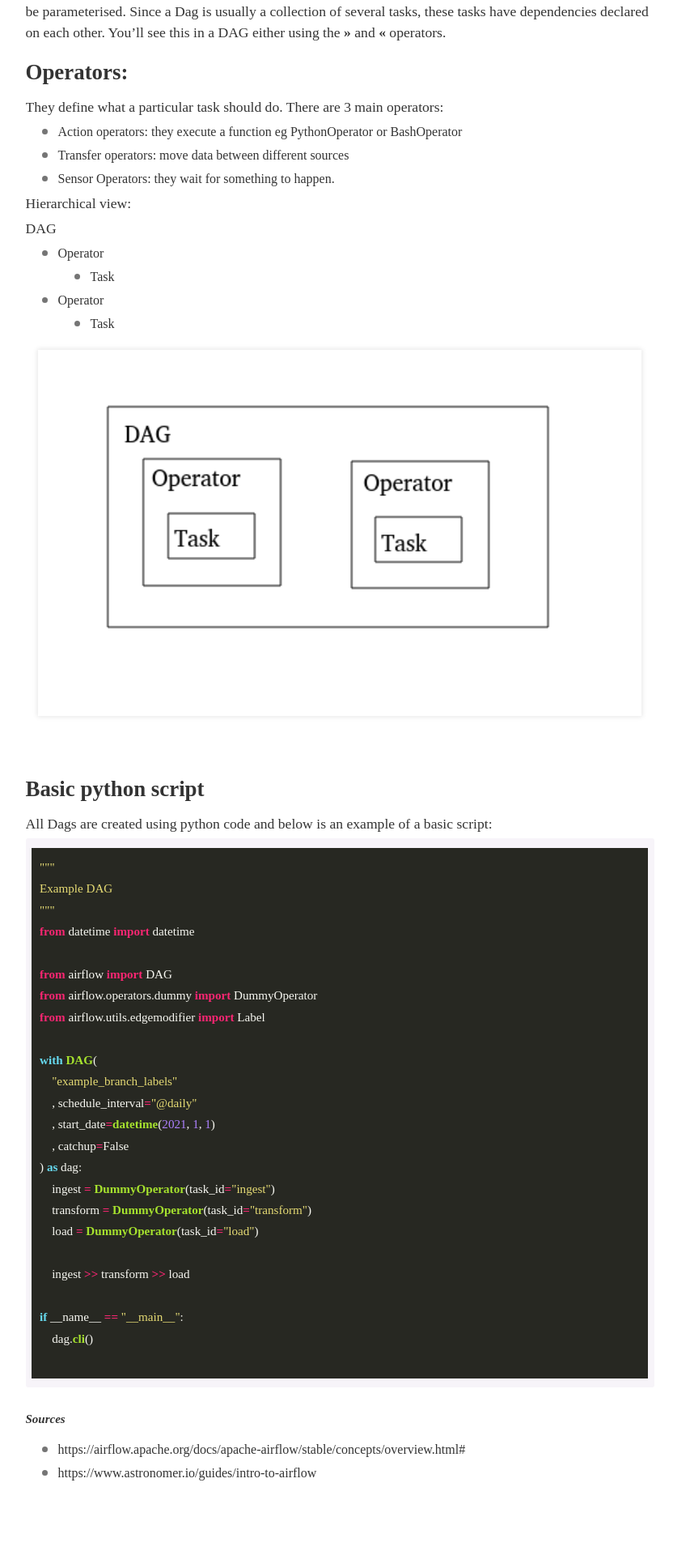
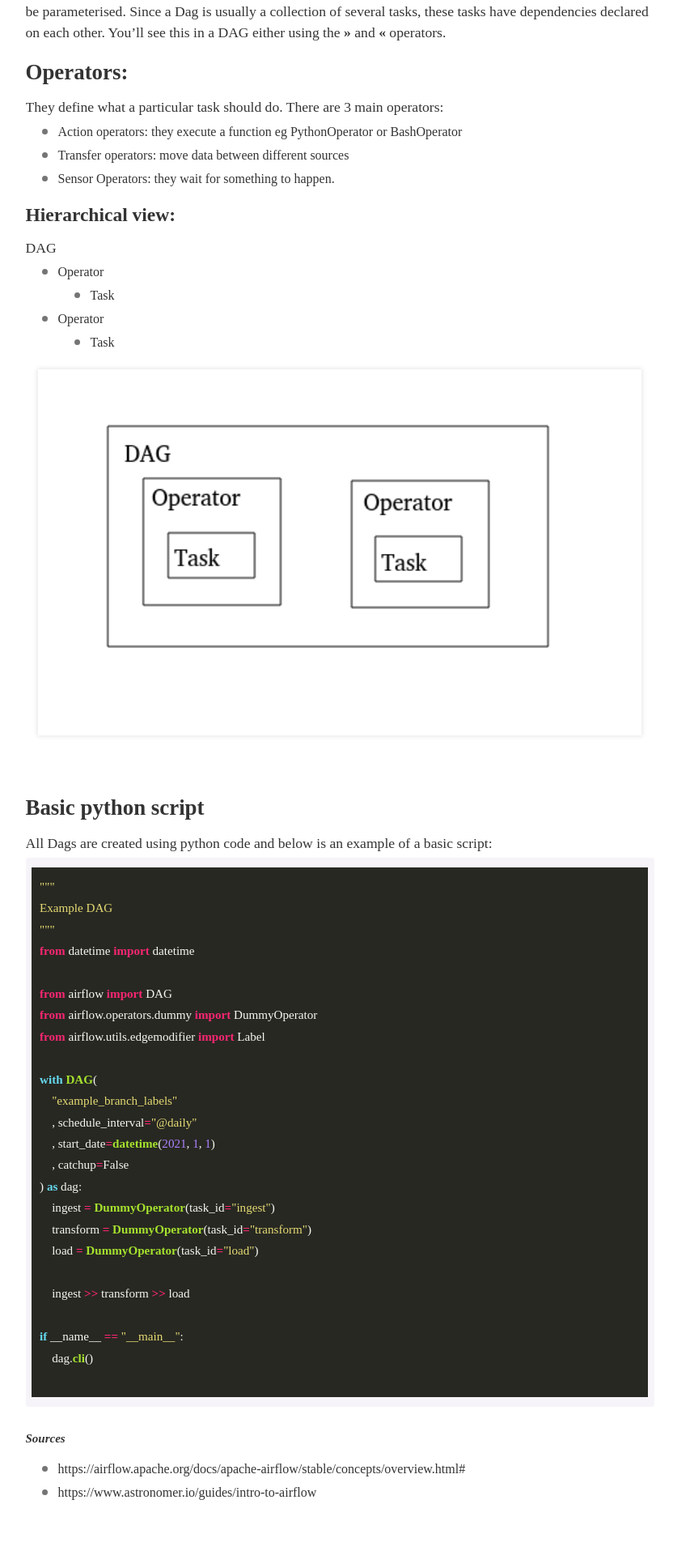
Before and after one commit to cliffordEmmanuel/cliffordEmmanuel.github.io, a Jekyll site: the page built from _posts/2021-07-02-airflow-intro.md, in a window 1280 px wide. Shown: the part 1576-3491 px from the top of the page at 81% size, without its empty margins (220-1052 px from the left). Built offline with Jekyll 4.4.1, drawn with Linux system fonts in a browser that asks for light colours; nearby versions of some CDN libraries; some web fonts are replaced.

Commit message:
adding final touches

```diff
--- a/_posts/2021-07-02-airflow-intro.md
+++ b/_posts/2021-07-02-airflow-intro.md
@@ -7,7 +7,9 @@
 comments : True
 ---
 
+
 ## Basic description
+
 
 Apache airflow is a platform for authoring, scheduling and monitoring workflows. It is useful in architecting and orchestrating data pipelines. You can think of it like an upgrade on cron jobs.
 All workflows are represented as **Directed Acyclic Graphs(DAGs)** which can be thought of as a collection of tasks.
@@ -17,7 +19,9 @@
 
 <br>
 
+
 ## Airflow DAGs concept:
+
 
 A created DAG would specify the dependecies between Tasks, and the order of their execution, and number retries that should happen. A task represents each node of a DAG and the actual work done each task represents is defined by operators. A task can be created for fetching data, running analysis, triggering other systems, or more.
 So basic characteristics of a DAG are:
@@ -29,10 +33,13 @@
 
 <br>
 
+
 ## Control Flow
+
 
 As the case with regular pipelines, Dags are designed such that they can be run multiple times.
 They can also be parameterised. Since a Dag is usually a collection of several tasks, these tasks have dependencies declared on each other. You’ll see this in a DAG either using the **>>** and **<<** operators.
+
 
 ## Operators:
 They define what a particular task should do. There are 3 main operators:
@@ -40,7 +47,9 @@
  - Transfer operators: move data between different sources
  - Sensor Operators: they wait for something to happen.
 
-Hierarchical view:
+
+### Hierarchical view:
+
 
 DAG
  - Operator
@@ -52,7 +61,9 @@
 
 <br>
 
+
 ## Basic python script
+
 
 All Dags are created using python code and below is an example of a basic script:
 
```
